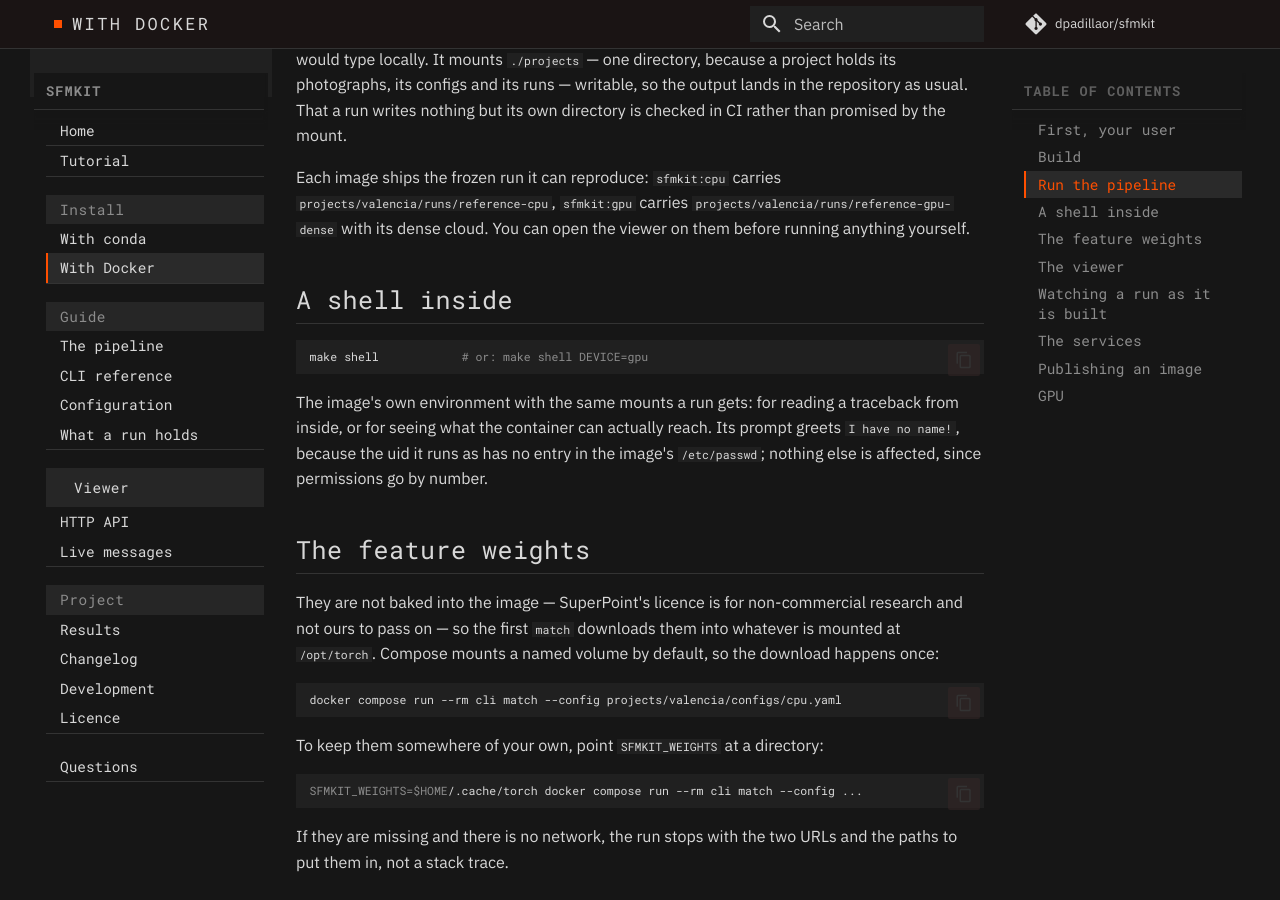
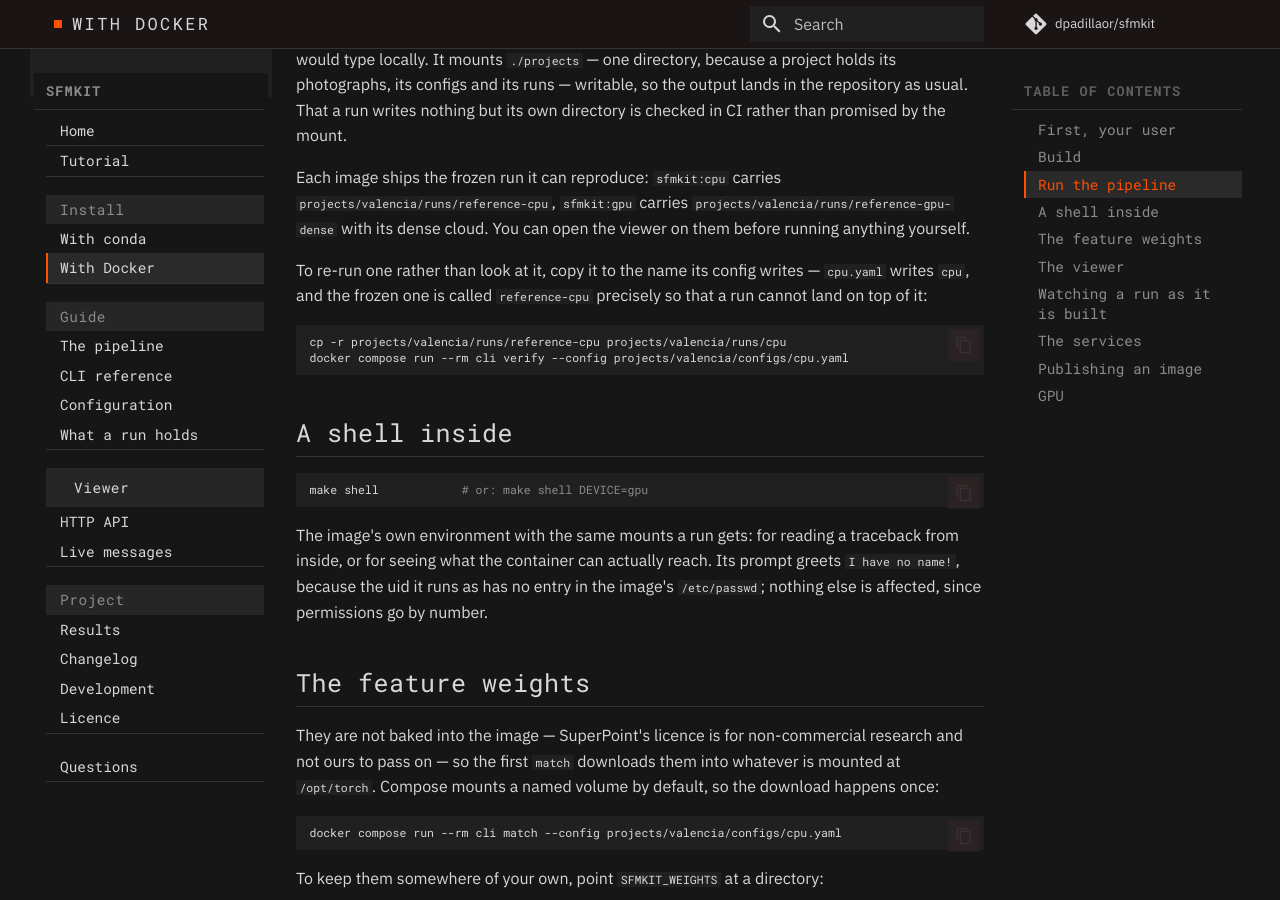
Before and after one commit to dpadillaor/sfmkit, an MkDocs documentation site: the page built from website/docs/install/docker.md, in a window 1280 px wide and 900 px high, scrolled down 1367 px. Built offline with MkDocs 1.6.1 and Material for MkDocs 9.7.7, drawn with Linux system fonts in a browser that asks for light colours; comment, search, counter and statistics services are not loaded.

Commit message:
Say how to re-run a frozen run, now that it has a name of its own

````diff
--- a/website/docs/install/docker.md
+++ b/website/docs/install/docker.md
@@ -75,6 +75,15 @@ Each image ships the frozen run it can reproduce: `sfmkit:cpu` carries
 `projects/valencia/runs/reference-cpu`, `sfmkit:gpu` carries
 `projects/valencia/runs/reference-gpu-dense` with its
 dense cloud. You can open the viewer on them before running anything yourself.
+
+To re-run one rather than look at it, copy it to the name its config writes —
+`cpu.yaml` writes `cpu`, and the frozen one is called `reference-cpu` precisely
+so that a run cannot land on top of it:
+
+```bash
+cp -r projects/valencia/runs/reference-cpu projects/valencia/runs/cpu
+docker compose run --rm cli verify --config projects/valencia/configs/cpu.yaml
+```
 
 ## A shell inside
 
````
